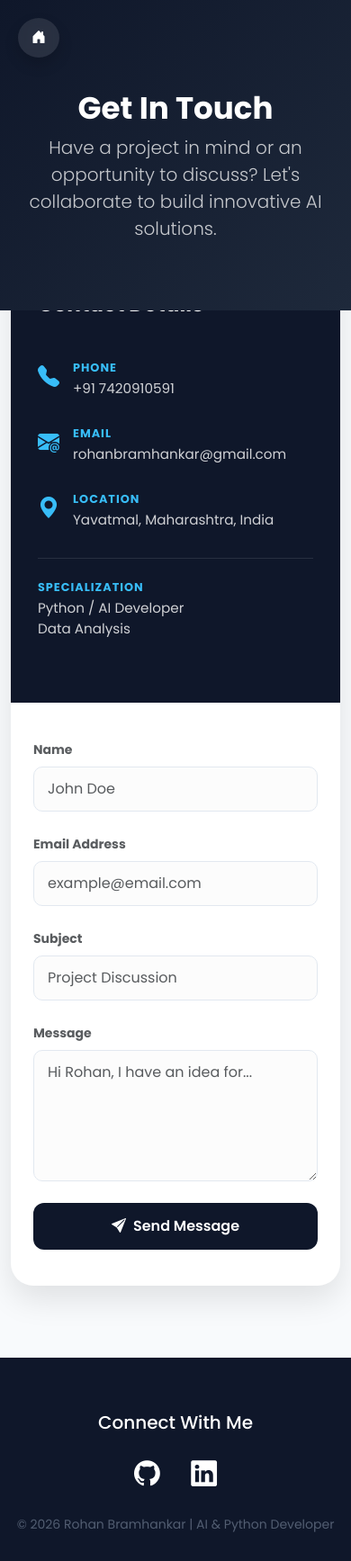
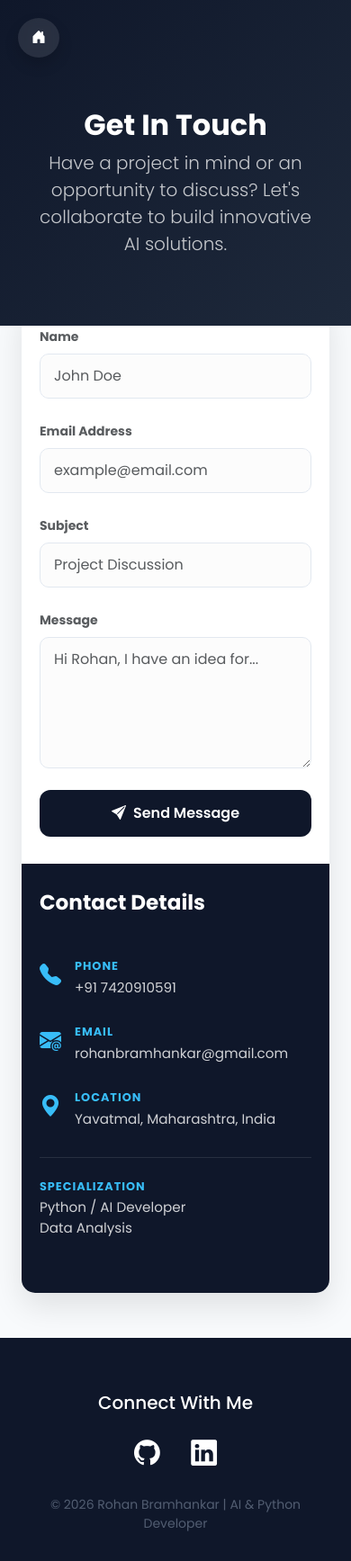
Before and after one commit to Rohanbramhankar/portfolio_django, a Django app: page /contact/ in a window 390 px wide. Shown: the whole page at 90% size. After the commit the page ends 1702 px from the top, so only its background shows below. Run offline with Django 5.2, Linux system fonts and the light colour scheme.

Commit message:
Updated website design and logic

```diff
--- a/portfolio/templates/portfolio/contact.html
+++ b/portfolio/templates/portfolio/contact.html
@@ -51,6 +51,7 @@
             transition: 0.3s;
             text-decoration: none;
             backdrop-filter: blur(5px);
+            z-index: 100;
         }
 
         .home-btn:hover {
@@ -160,24 +161,47 @@
             color: var(--accent-blue);
         }
 
-        /* Responsiveness */
+        /* Responsive Fixes for All Platforms */
+        @media (max-width: 991px) {
+
+            .contact-info,
+            .contact-form-side {
+                padding: 40px 30px;
+            }
+        }
+
         @media (max-width: 768px) {
             .hero-contact {
                 clip-path: none;
-                padding: 100px 20px 60px;
-            }
-
-            .contact-info {
-                padding: 40px 30px;
-            }
-
-            .contact-form-side {
-                padding: 40px 25px;
+                padding: 120px 20px 60px;
             }
 
             .home-btn {
                 top: 20px;
                 left: 20px;
+            }
+
+            .contact-wrapper {
+                margin-top: -30px;
+                padding-bottom: 50px;
+            }
+
+            .contact-card {
+                border-radius: 15px;
+            }
+        }
+
+        @media (max-width: 576px) {
+            .hero-contact h1 {
+                font-size: 2rem;
+            }
+
+            .contact-info {
+                padding: 30px 20px;
+            }
+
+            .contact-form-side {
+                padding: 30px 20px;
             }
         }
     </style>
@@ -187,7 +211,7 @@
 
     <!-- Hero Section -->
     <section class="hero-contact">
-        <div class="container">
+        <div class="container px-4">
             <a href="{% url 'home' %}" class="home-btn shadow">
                 <i class="bi bi-house-door-fill"></i>
             </a>
@@ -200,12 +224,12 @@
 
     <!-- Contact Content -->
     <section class="contact-wrapper">
-        <div class="container">
+        <div class="container px-4">
             <div class="contact-card">
                 <div class="row g-0">
 
-                    <!-- Left Side: Professional Info -->
-                    <div class="col-lg-4 contact-info">
+                    <!-- Left Side: Professional Info (Order changed for mobile) -->
+                    <div class="col-lg-4 contact-info order-2 order-lg-1">
                         <h3 class="fw-bold mb-5">Contact Details</h3>
 
                         <div class="info-box">
@@ -220,7 +244,7 @@
                             <i class="bi bi-envelope-at-fill info-icon"></i>
                             <div>
                                 <h6>Email</h6>
-                                <p>rohanbramhankar@gmail.com</p>
+                                <p class="text-break">rohanbramhankar@gmail.com</p>
                             </div>
                         </div>
 
@@ -243,7 +267,7 @@
                     </div>
 
                     <!-- Right Side: Form -->
-                    <div class="col-lg-8 contact-form-side">
+                    <div class="col-lg-8 contact-form-side order-1 order-lg-2">
                         <form method="POST">
                             {% csrf_token %}
                             <div class="row">
@@ -283,14 +307,14 @@
 
     <!-- Footer -->
     <footer class="footer-section">
-        <div class="container">
+        <div class="container px-4">
             <h5 class="text-white mb-4">Connect With Me</h5>
             <div class="social-links mb-4">
                 <a href="https://github.com/Rohanbramhankar" target="_blank"><i class="bi bi-github"></i></a>
                 <a href="https://linkedin.com/in/rohan-bramhankar-91092a2b6" target="_blank"><i
                         class="bi bi-linkedin"></i></a>
             </div>
-            <p class="mb-0 small opacity-50">
+            <p class="mb-0 small opacity-50 px-3">
                 &copy; 2026 Rohan Bramhankar | AI & Python Developer
             </p>
         </div>
```
